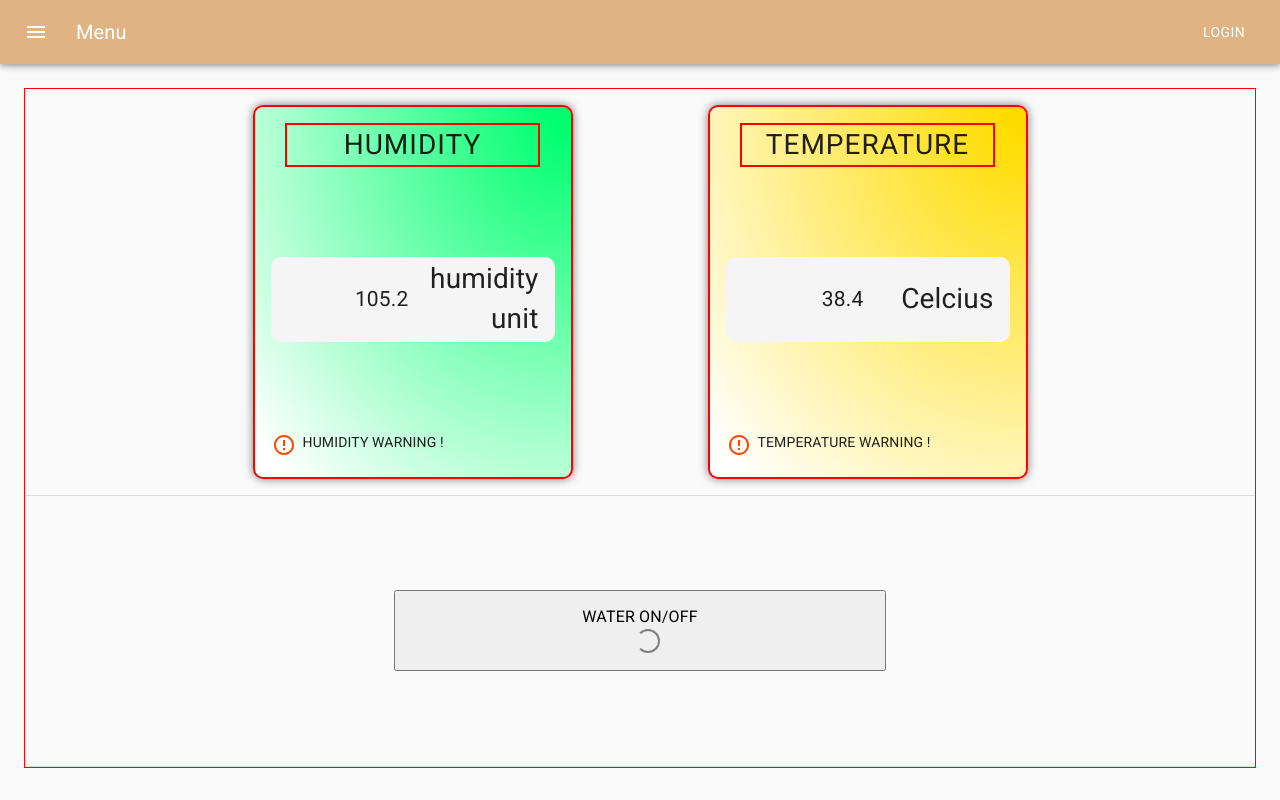
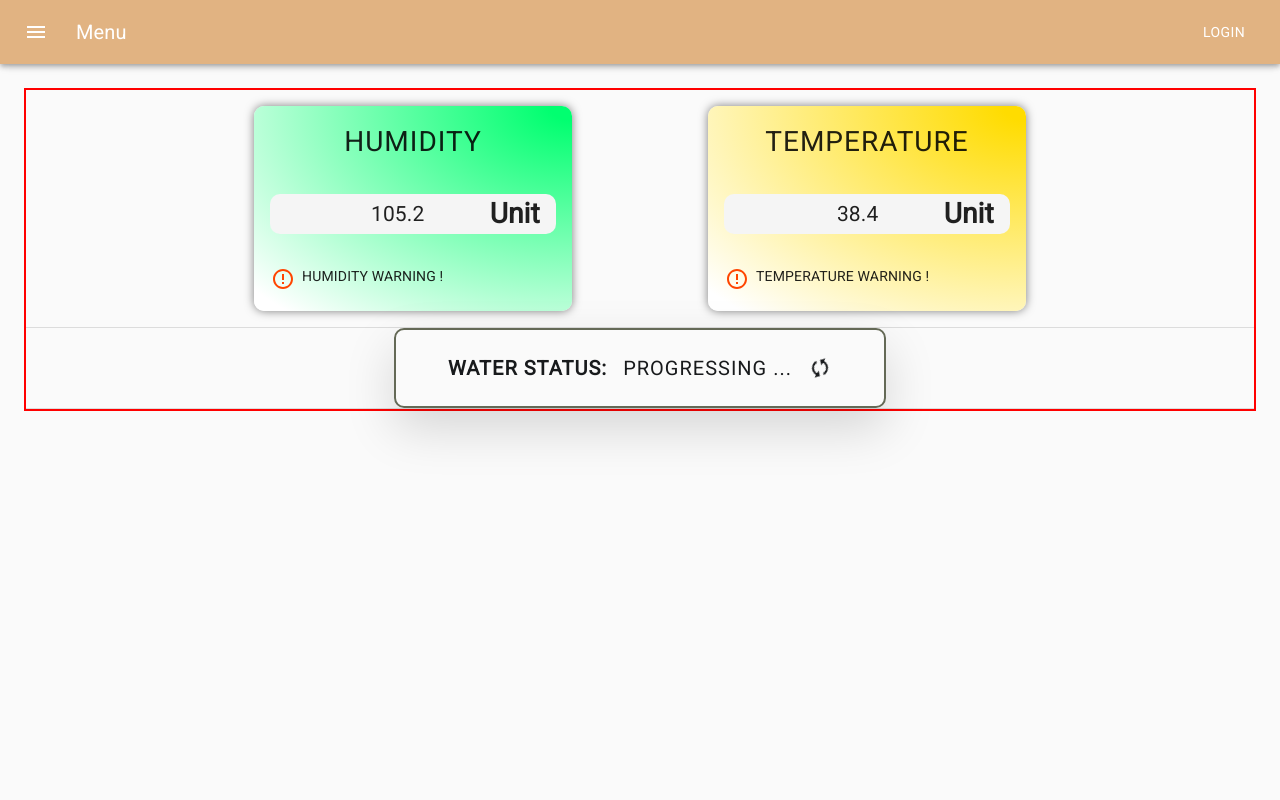
Before and after one commit to WisTiCeJEnT/iot-mushroom-web, a React (Create React App) app: page /status in a window 1280 px wide. Built offline with nearby package versions, Linux system fonts and the light colour scheme.

Commit message:
Fix Layout

```diff
--- a/src/components/alert.jsx
+++ b/src/components/alert.jsx
@@ -1,26 +1,17 @@
 import React from "react";
-import styled, { keyframes } from "styled-components";
-import ErrorOutlineOutlinedIcon from "@material-ui/icons/ErrorOutlineOutlined";
-import DialogComponent from "./DialogComponent";
+import styled from "styled-components";
+import DialogComponent from "./dialogComponent";
+import { WarningIcon } from "./sharedComponents";
 const AlertBox = styled.div`
   overflow: hidden;
 `;
-const shake = keyframes`
-  0% { transform: translate(1px, 1px) rotate(0deg); }
-  10% { transform: translate(-1px, -2px) rotate(-1deg); }
-`;
-const WarningIcon = styled(ErrorOutlineOutlinedIcon)`
-  color: orangered;
-  cursor: pointer;
-  animation: ${shake} 0.5s;
-  animation-iteration-count: infinite;
-  :hover {
-    animation: none;
-  }
-`;
+
 const TextBox = styled.span`
   margin-left: 0.5rem;
   position: absolute;
+  @media (max-width: 580px) {
+    font-size: 0.9em;
+  }
 `;
 
 const Alert = ({ onAlert, text, onOpenDialog, onCloseDialog, onWater }) => {
--- a/src/components/sharedComponents.js
+++ b/src/components/sharedComponents.js
@@ -1,32 +1,53 @@
 import styled, { keyframes } from "styled-components";
+import CachedIcon from "@material-ui/icons/Cached";
+import CancelIcon from "@material-ui/icons/Cancel";
+import ErrorOutlineOutlinedIcon from "@material-ui/icons/ErrorOutlineOutlined";
+import CheckCircleOutlineIcon from "@material-ui/icons/CheckCircleOutline";
 export const FlexRow = styled.div`
   display: flex;
   flex-direction: row;
 `;
 const rotate360 = keyframes`
-  from {
+  0% {
     transform: rotate(0deg);
   }
-  to {
+  100% {
     transform: rotate(360deg);
   }
 `;
-
+const shake = keyframes`
+  0% { transform: translate(1px, 1px) rotate(0deg); }
+  25% { transform: translate(-1px, -2px) rotate(-1deg); }
+`;
+export const WarningIcon = styled(ErrorOutlineOutlinedIcon)`
+  color: orangered;
+  cursor: pointer;
+  animation: ${shake} 0.5s infinite;
+  :hover {
+    animation: none;
+  }
+`;
+export const ProgressIcon = styled(CachedIcon)`
+  animation: ${rotate360} 1.5s linear infinite;
+`;
+export const OffIcon = styled(CancelIcon)`
+  animation: ${shake} 1.5s infinite;
+  color: red;
+`;
+export const OnIcon = styled(CheckCircleOutlineIcon)`
+  color: #fff;
+  animation: ${shake} 1s infinite;
+`;
 export const Spinner = styled.div`
-  display: inline-block;
-  margin-left: 1rem;
   animation: ${rotate360} 1s linear infinite;
-  transform: translateZ(0);
-  border-top: 2px solid grey;
-  border-right: 2px solid grey;
-  border-bottom: 2px solid grey;
-  border-left: 2px solid transparent;
+  border-bottom: 2px solid blue;
+  border-top: 2px solid greenyellow;
+  border-left: 2px solid green;
   background: transparent;
   width: 1.5rem;
   height: 1.5rem;
   border-radius: 50%;
 `;
-export const Button = styled.button``;
 export const BackGround = styled.div`
   display: flex;
   flex-direction: column;
@@ -79,6 +100,6 @@ export const BackGroundStatus = styled.div`
   box-shadow: 0px 0px 10px rgba(0, 0, 0, 0.5);
   transition: all 0.2s ease-in-out;
   :hover {
-    transform: scale(1.1);
+    transform: scale(1.05);
   }
 `;
--- a/src/components/status/statusComponent.jsx
+++ b/src/components/status/statusComponent.jsx
@@ -4,19 +4,20 @@ import Alert from "../../components/alert";
 import TitleStatus from "./titleStatus";
 import ValueStatus from "./valueStatus";
 import { BackGroundStatus } from "../../components/sharedComponents";
+
 const DetailsBox = styled(BackGroundStatus)`
+  width: 35%;
   display: flex;
   flex-direction: column;
   justify-content: space-between;
-  position: relative;
   padding: 1rem;
-  width: 40vmin;
-  height: 100%;
   overflow: hidden;
-  border: solid 2px red;
+  @media (max-width: 1100px) {
+    width: 40%;
+  }
   @media (max-width: 975px) {
-    width: 35vmin;
-    height: 40%;
+    width: 50%;
+    margin-bottom: ${(props) => (props.text === "HUMIDITY" ? "2rem" : null)};
   }
 `;
 const StatusComponent = ({
@@ -35,6 +36,7 @@ const StatusComponent = ({
       fresh={type === "fresh"}
       moderate={type === "moderate"}
       danger={type === "danger"}
+      text={text}
     >
       <TitleStatus text={text} />
       <ValueStatus value={value} unit={unit} />
--- a/src/components/status/titleStatus.jsx
+++ b/src/components/status/titleStatus.jsx
@@ -1,14 +1,13 @@
 import React from "react";
 import styled from "styled-components";
 const StyledText = styled.div`
+  width: 90%;
   align-self: center;
-  width: 90%;
   text-align: center;
-  border: solid 2px red;
   font-size: 2em;
   letter-spacing: 1px;
-  @media (max-width: 800px) {
-    font-size: 1.2em;
+  @media (max-width: 580px) {
+    font-size: 1.5em;
   }
 `;
 const TitleStatus = ({ text }) => {
--- a/src/components/status/valueStatus.jsx
+++ b/src/components/status/valueStatus.jsx
@@ -7,30 +7,29 @@ const ValueStatusBox = styled.div`
   align-items: center;
   border-radius: 10px;
   background: whitesmoke;
-  height: 25%;
+  margin: 2rem 0;
 `;
 const ValueBox = styled.div`
   width: 100%;
   font-size: 1.5em;
   text-align: right;
-  @media (max-width: 650px) {
-    font-size: 1em;
-  }
+  padding-left: 3.5rem;
 `;
 const UnitBox = styled.div`
   width: 100%;
   font-size: 2em;
   text-align: right;
   padding-right: 1rem;
-  @media (max-width: 650px) {
-    font-size: 1em;
+  font-weight: bold;
+  @media (max-width: 580px) {
+    font-size: 1.5em;
   }
 `;
 const valueStatus = ({ value, unit }) => {
   return (
     <ValueStatusBox>
       <ValueBox>{value}</ValueBox>
-      <UnitBox>{unit}</UnitBox>
+      <UnitBox>Unit</UnitBox>
     </ValueStatusBox>
   );
 };
--- a/src/components/status/waterControl.jsx
+++ b/src/components/status/waterControl.jsx
@@ -1,26 +1,112 @@
 import React from "react";
 import styled from "styled-components";
 import "fontsource-roboto";
+// import Watering from "../../assets/icons/watering.svg";
 import TypoGraphy from "@material-ui/core/Typography";
-import { Button, FlexRow, Spinner } from "../sharedComponents";
+import {
+  FlexRow,
+  Spinner,
+  ProgressIcon,
+  OffIcon,
+  OnIcon,
+} from "../sharedComponents";
+
 const WaterControlBox = styled(FlexRow)`
   justify-content: space-around;
   align-items: center;
-  height: 40%;
-  @media (max-width: 650px) {
-    flex-direction: column;
+`;
+const StyledButton = styled.button`
+  padding: 0 2rem 0 2rem;
+  position: relative;
+  cursor: ${(props) => (props.disabled ? null : "pointer")};
+  width: 40%;
+  height: 5rem;
+  display: flex;
+  flex-direction: row;
+  justify-content: center;
+  align-items: center;
+  background: ${(props) =>
+    props.status === "auto"
+      ? "#0c002b"
+      : props.status === "on"
+      ? "#3586ff"
+      : props.status === "loading"
+      ? "transparent"
+      : props.status === "off"
+      ? "black"
+      : null};
+  /* #00b23d */
+  color: ${(props) =>
+    props.status === "auto"
+      ? "#1670f0"
+      : props.status === "on"
+      ? "#fff"
+      : props.status === "loading"
+      ? "#181a1c"
+      : props.status === "off"
+      ? "white"
+      : null};
+  box-shadow: 0 20px 50px rgba(0, 0, 0, 0.15);
+  font-size: 20px;
+  border: ${(props) =>
+    props.status === "auto"
+      ? "#solid 2px 1779ff"
+      : props.status === "on"
+      ? "solid 2px #fff"
+      : props.status === "loading"
+      ? "solid 2px #646956"
+      : null};
+  border-radius: 10px;
+  transition: all 0.2s ease-in-out;
+  :hover {
+    transform: scale(1.02);
   }
 `;
+const StyledWaterStatus = styled(TypoGraphy)`
+  letter-spacing: 1px;
+  text-decoration: none;
+  font-size: 1em;
+  margin-right: 1rem;
+  font-weight: bold;
+`;
+const StyledText = styled(TypoGraphy)`
+  letter-spacing: 1px;
+  text-decoration: none;
+  font-size: 1em;
+  margin-right: 1rem;
+`;
 
-const StyledButton = styled(Button)`
-  width: 40%;
-  height: 30%;
-`;
-const WaterControl = () => {
+const WaterControl = ({ status }) => {
   return (
     <WaterControlBox>
-      <StyledButton>
-        <TypoGraphy>WATER ON/OFF</TypoGraphy> <Spinner />
+      <StyledButton status={status} disabled={status === "loading"}>
+        <StyledWaterStatus>WATER STATUS: </StyledWaterStatus>
+        <StyledText>
+          {status === "loading"
+            ? "PROGRESSING ..."
+            : status === "on"
+            ? "ON"
+            : status === "off"
+            ? "OFF"
+            : status === "auto"
+            ? "AUTOMATIC MODE"
+            : null}
+        </StyledText>
+        {status === "loading" ? (
+          //   <Spinner loading />
+          <ProgressIcon />
+        ) : status === "off" ? (
+          <OffIcon />
+        ) : status === "on" ? (
+          <React.Fragment>
+            <OnIcon />
+            {/* <img src={Watering} style={{ width: "5%", marginLeft: "1rem" }} /> */}
+          </React.Fragment>
+        ) : (
+          <div>
+            <Spinner />
+          </div>
+        )}
       </StyledButton>
     </WaterControlBox>
   );
--- a/src/hoc/withHeader.jsx
+++ b/src/hoc/withHeader.jsx
@@ -63,12 +63,9 @@ function withHeader(Component) {
           })}
         >
           <div className={classes.drawerHeader} />
-          <div
-            style={{ width: "100%", height: "85vh", border: "0.1px solid red" }}
-          >
-            <Component {...props} />
-            {/* main content */}
-          </div>
+
+          <Component {...props} />
+          {/* main content */}
         </div>
       </div>
     );
--- a/src/pages/status.jsx
+++ b/src/pages/status.jsx
@@ -7,25 +7,21 @@ import { FlexRow } from "../components/sharedComponents";
 import Divider from "@material-ui/core/Divider";
 import StatusComponent from "../components/status/statusComponent";
 const ContentBox = styled.div`
+  border: solid 2px red;
   display: flex;
   flex-direction: column;
-  width: 100%;
-  height: 100%;
 `;
 const StatusBlock = styled(FlexRow)`
-  height: 60%;
   justify-content: space-around;
-  align-items: center;
   padding: 1rem 10rem 1rem 10rem;
-  @media (max-width: 1230px) {
-    padding: 1rem 2rem 1rem 2rem;
+  @media (max-width: 1100px) {
+    padding: 1rem 0rem 1rem 0rem;
   }
   @media (max-width: 975px) {
-    height: 100vh;
     flex-direction: column;
+    align-items: center;
   }
 `;
-
 const Status = () => {
   const [openDialog, setOpenDialog] = React.useState(false);
   const handleCloseDialog = () => {
@@ -65,19 +61,8 @@ const Status = () => {
         />
       </StatusBlock>
       <Divider />
-      <WaterControl />
+      <WaterControl status="loading" />
       <Divider />
-      <FlexRow>
-        {/* <button
-          style={{
-            width: "20%",
-            height: "50%",
-            border: "solid green 2px",
-          }}
-        >
-          DASHBOARD
-        </button> */}
-      </FlexRow>
     </ContentBox>
   );
 };
```
Also changed, not shown: src/assets/icons/watering.svg (added).
